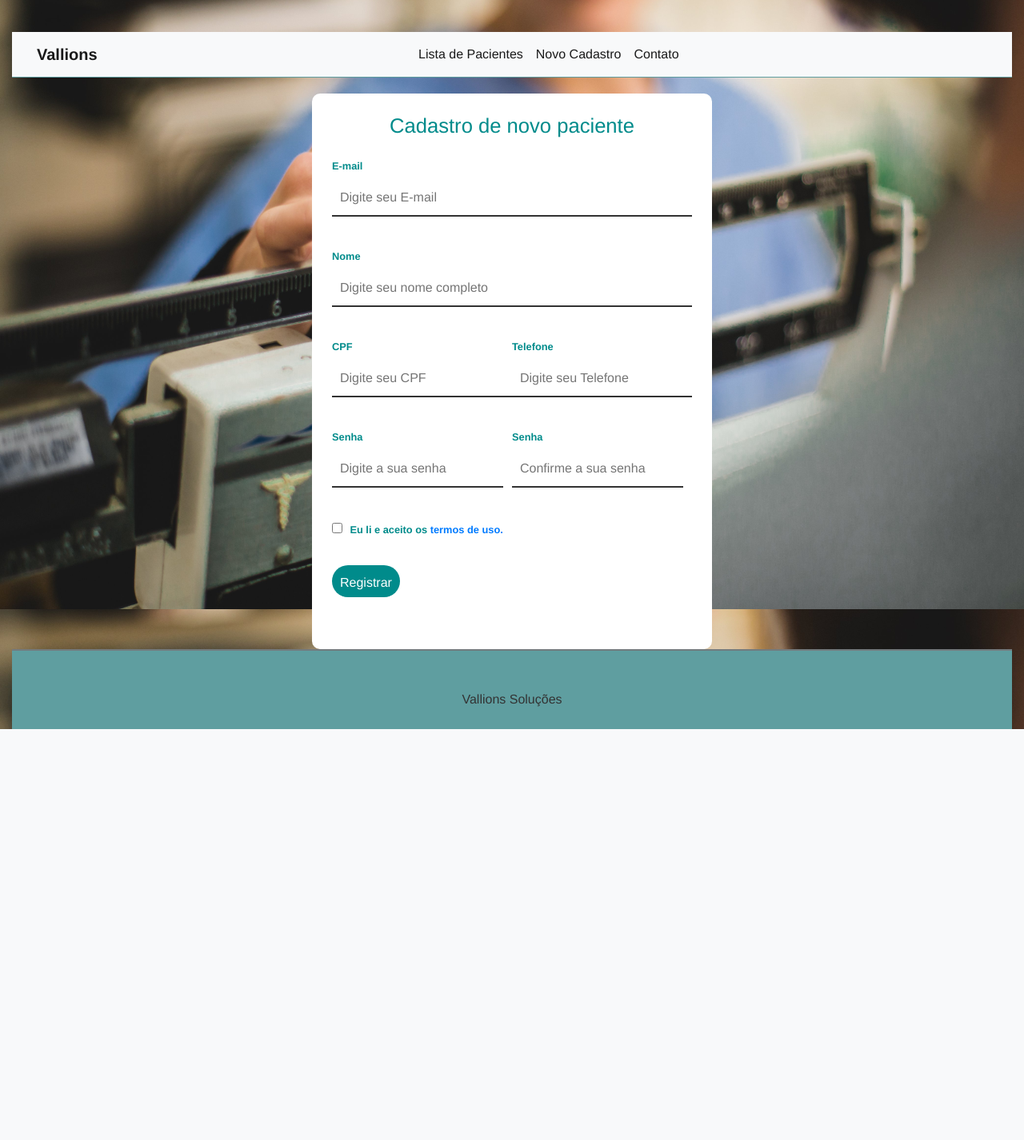
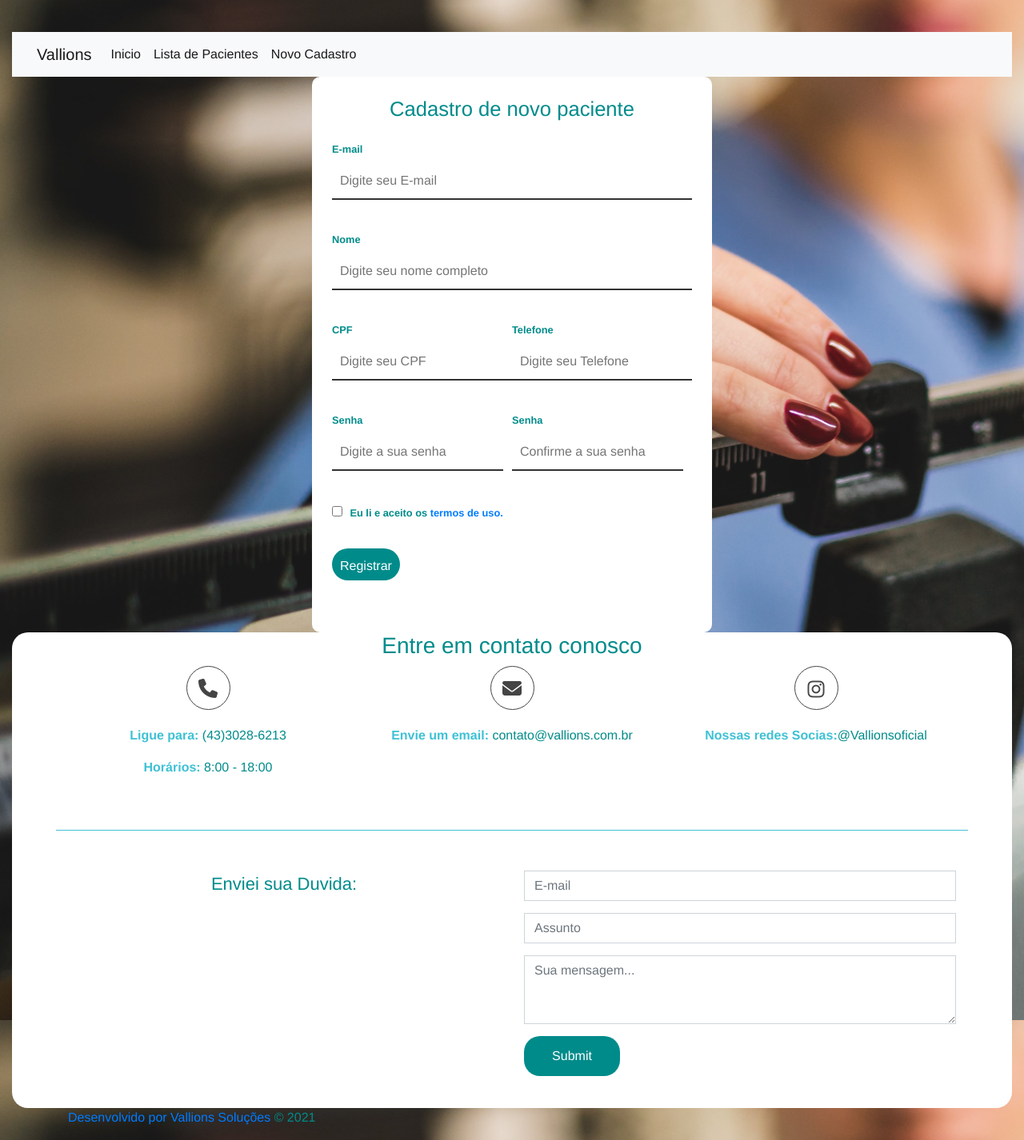
Before and after one commit to Fernandoamorim99/teste_vaga, a Django app: page /Cadastro/ in a window 1280 px wide. Shown: the whole page at 80% size. Before the commit the page ends 912 px from the top, so only its background shows below. Run offline with Django 3.2, Linux system fonts and the light colour scheme; some libraries are stand-ins or nearby versions.

Commit message:
footer/melhorias cadastro

```diff
--- a/Vagafront/pagina/static/css/styles.css
+++ b/Vagafront/pagina/static/css/styles.css
@@ -95,68 +95,56 @@
     display: inline-block;
     width: auto;
 }
-/* Validações*/
 
-.error-validation{
-    color: #FF1A1A;
-    position: absolute;
-    top: 57px;
-    font-size: .8rem;
+/* Footer */
+
+#contact-area {
+    background-color: #fff;
+	text-align: center;
+    border: none;
+    border-radius: 20px;
 }
 
-.template{
-    display: none;
-}
-/* Barra de navegação*/
-
-.navbar {
-    border-bottom: 1px solid cadetblue;
-    margin-bottom: 20px;
+.contact-box {
+	padding-bottom: 50px;
+	margin-bottom: 50px;
+	border-bottom: 1px solid #3EC1D5;
 }
 
-.navbar-nav {
-    margin: auto;
+.contact-box i {
+	color: #444;
+	border: solid 1px #444;
+	border-radius: 50%;
+	width: 55px;
+	height: 55px;
+	line-height: 55px;
+	font-size: 24px;
+	margin-bottom: 20px;
 }
 
-.navbar-brand {
-    font-weight: bold;
+.contact-box p {
+	font-size: 16px;
 }
 
-.navbar-light .navbar-nav a.navbar-link {
-    color: darkblue;
-    letter-spacing: 1px;
-}
-/* Lista de Usuários*/
-
-.list-div{
-    padding: 0;
+.contact-tile {
+	font-weight: bold;
+	color: #3EC1D5;
 }
 
-.task-list{
-    padding-left: 0;
+#msg-box p {
+	font-size: 22px;
 }
 
-.task-item{
-    list-style: none;
-    font-size: 20px;
-    height: 50px;
-    padding-top: 10px;
-    border: 1px dashed;
+#contact-form input[type="text"], #contact-form textarea {
+	margin-bottom: 15px;
+	border-radius: 0;
 }
 
-
-/* Rodapé */
-
-footer {
-    background-color: cadetblue;
-    height: 100px;
-    border-top: 2px solid rgb(115, 123, 126);
-    position: relative;
+#contact-form .main-btn {
+	width: 120px;
+	height: 50px;
 }
 
-footer p {
-    color: #333;
-    text-align: center;
-    top: 50%;
-    position: relative;
+#contact-form .main-btn:hover {
+	color: #3EC1D5;
 }
--- a/Vagafront/pagina/static/js/scripts.js
+++ /dev/null
@@ -1,7 +0,0 @@
-let form = document.getElementById("register-form")
-let submit = document.getElementById("btn-submit")
-
-submit.addEventListener('click',function(e){
-    e.preventDefaut();
-    console.log("Funcionou")
-})
--- a/Vagafront/pagina/templates/base.html
+++ b/Vagafront/pagina/templates/base.html
@@ -1,4 +1,9 @@
-{% load staticfiles %}
+{% load static %}
+    {% if msg != "" %}
+    <script>
+        alert('{{ msg }}');
+    </script>
+    {% endif %}
 <!DOCTYPE html>
 <html lang="en">
 <head>
@@ -6,9 +11,12 @@
     <meta http-equiv="X-UA-Compatible" content="IE=edge">
     <meta name="viewport" content="width=device-width, initial-scale=1.0">
     <title>{% block title %}{% endblock %}</title>
-    <link rel="stylesheet" href="https://stackpath.bootstrapcdn.com/bootstrap/4.5.2/css/bootstrap.min.css" integrity="sha384-JcKb8q3iqJ61gNV9KGb8thSsNjpSL0n8PARn9HuZOnIxN0hoP+VmmDGMN5t9UJ0Z" crossorigin="anonymous">
     <script src="https://kit.fontawesome.com/92c7e09626.js" crossorigin="anonymous"></script>
+    <script src="https://stackpath.bootstrapcdn.com/bootstrap/4.5.2/js/bootstrap.bundle.min.js" integrity="sha384-LtrjvnR4Twt/qOuYxE721u19sVFLVSA4hf/rRt6PrZTmiPltdZcI7q7PXQBYTKyf" crossorigin="anonymous"></script>
+    <link rel="stylesheet" href="https://stackpath.bootstrapcdn.com/bootstrap/4.4.1/css/bootstrap.min.css" integrity="sha384-Vkoo8x4CGsO3+Hhxv8T/Q5PaXtkKtu6ug5TOeNV6gBiFeWPGFN9MuhOf23Q9Ifjh" crossorigin="anonymous">
     <link rel="stylesheet" href="{% static 'css/styles.css' %}">
+    <script src="{% static '/Js/scripts.js' %}"></script>
+
 
 </head>
 <body>
@@ -22,13 +30,13 @@
                 <div class="collapse navbar-collapse" id="navbarSupportedContent">
                 <ul class="navbar-nav me-auto mb-2 mb-lg-0">
                     <li class="nav-item">
+                        <a class="nav-link active" aria-current="page" href="{% url 'inicio' %}">Inicio</a>
+                    </li>
+                    <li class="nav-item">
                         <a class="nav-link active" aria-current="page" href="{% url 'usuarios' %}">Lista de Pacientes</a>
                     </li>
                     <li class="nav-item">
                         <a class="nav-link active" aria-current="page" href="{% url 'cadastro' %}">Novo Cadastro</a>
-                    </li>
-                    <li class="nav-item">
-                        <a class="nav-link active" aria-current="page" href="{% url 'contato' %}">Contato</a>
                     </li>
                 </ul>
                 </div>
@@ -38,12 +46,52 @@
         {% block content %}{% endblock %}
 
         <footer>
-            <p> Vallions Soluções </p>
+            <div id="contact-area">
+            <div class="container">
+                <div class="row">
+                    <div class="col-md-12">
+                    <h3 class="main-title">Entre em contato conosco</h3>
+                    </div>
+                    <div class="col-md-4 contact-box">
+                    <i class="fas fa-phone"></i>
+                    <p><span class="contact-tile">Ligue para:</span> (43)3028-6213</p>
+                    <p><span class="contact-tile">Horários:</span> 8:00 - 18:00</p>
+                    </div>
+                    <div class="col-md-4 contact-box">
+                    <i class="fas fa-envelope"></i>
+                    <p><span class="contact-tile">Envie um email:</span> contato@vallions.com.br</p>
+                    </div>
+                    <div class="col-md-4 contact-box">
+                    <i class="fab fa-instagram"></i>
+                    <p><span class="contact-tile">Nossas redes Socias:</span>@Vallionsoficial</p>
+                    </div>
+                    <div class="col-md-6" id="msg-box">
+                    <p>Enviei sua Duvida:</p>
+                    </div>
+                    <div class="col-md-6" id="contact-form">
+                    <form action="">
+                        <input type="text" class="form-control" placeholder="E-mail" name="email">
+                        <input type="text" class="form-control" placeholder="Assunto" name="subject">
+                        <textarea class="form-control" rows="3" placeholder="Sua mensagem..." name="message"></textarea>
+                        <input type="submit" class="main-btn">
+                    </form>
+                    </div>
+                </div>
+            </div>
+            </div>
+            <div id="copy-area">
+            <div class="container">
+                <div class="row">
+                    <div class="col-md-12">
+                    <p>Desenvolvido por <a href="https://www.vallions.com.br" target="_blank">Vallions Soluções</a> &copy; 2021</p>
+                    </div>
+                </div>
+            </div>
+            </div>
         </footer>
     </div>
 
-    <script src="https://stackpath.bootstrapcdn.com/bootstrap/4.5.2/js/bootstrap.bundle.min.js" integrity="sha384-LtrjvnR4Twt/qOuYxE721u19sVFLVSA4hf/rRt6PrZTmiPltdZcI7q7PXQBYTKyf" crossorigin="anonymous"></script>
-    <script src="{% static 'static/js/scripts.js' %}"></script>
+
 
 
 </body>
--- a/Vagafront/pagina/templates/cadastro.html
+++ b/Vagafront/pagina/templates/cadastro.html
@@ -1,8 +1,4 @@
 {% extends 'base.html' %}
-
-{% if msg %}
-
-{% endif %}
 
 
 {% block title %} Cadastro {% endblock %}
@@ -11,7 +7,7 @@
 
     <div id="main-container">
         <h1>Cadastro de novo paciente</h1>
-        <form id="register-form" action="{% url 'cadastro' %}" method="post">
+        <form id="register-form" action="/Cadastro/" method="post">
             {% csrf_token %}
             <div class="full-box">
                 <label for="email">E-mail</label>
@@ -26,7 +22,7 @@
                 <input id="cpf" type="text" name="cpf" autocomplete="off" placeholder="Digite seu CPF">
             </div>
             <div class="half-box">
-                <label for="cpf">Telefone</label>
+                <label for="phone">Telefone</label>
                 <input id="phone" type="text" name="phone" autocomplete="off" placeholder="Digite seu Telefone">
             </div>
             <div class="half-box spacing">
@@ -46,5 +42,4 @@
             </div>
         </form>
     </div>
-    <p class="error-validation template"></p>
 {% endblock %}
--- a/Vagafront/pagina/urls.py
+++ b/Vagafront/pagina/urls.py
@@ -5,5 +5,5 @@
     path('',views.inicio),
     path('Cadastro/',views.cadastro, name = "cadastro"),
     path('Usuarios/',views.usuarios, name = 'usuarios'),
-    path('Contato/',views.contato, name = 'contato'),
+    path('inicio/',views.inicio, name = 'inicio'),
 ]
--- a/Vagafront/pagina/views.py
+++ b/Vagafront/pagina/views.py
@@ -6,46 +6,103 @@
 import json
 
 def inicio (request):
-    return render(request,"inicio.html")
+    mensagem = ""
+    return render(request,"inicio.html",{'msg': mensagem})
 
 
 def cadastro (request):
+    mensagem = None
+    status_msn = 1
     url = "http://api.teste.vallions.com.br:7000/api/user"
     name = request.POST.get('name')
     email = request.POST.get('email')
     senha = request.POST.get('password')
+    conf = request.POST.get('passconfirm')
     telefone = request.POST.get('phone')
     cpf = request.POST.get('cpf')
-    if name or email or senha or telefone or cpf == None:
-        mensagem = "Revise as informações e tente novamente!"
+    print(name,email,cpf)
+    if name == None:
+        name = ""
+        status_msn -= 1
+    else:
+        if email == None:
+            email = ""
+            status_msn -= 1
+        else:
+            if senha == None:
+                senha = ""
+                status_msn -= 1
+            else:
+                if conf == None:
+                    conf = ""
+                    status_msn -= 1
+                else:
+                    if telefone == None:
+                        telefone = ""
+                        status_msn -= 1
+                    else:
+                        if cpf == None:
+                            cpf = ""
+                            status_msn -= 1
+    if status_msn <= 0:
+        mensagem = ""
+        print("None")
         return render(request,"cadastro.html",{'msg': mensagem})
     else:
-        payload = {
-        'name': str(name),
-        'email':str(email),
-        'password':str(senha),
-        'phone':str(telefone),
-        'cpf':str(cpf),
-        }
-        headers= {}
-
-        response = requests.post(url, headers=headers, data = payload)
-
-        response.text.encode('utf8')
-        print(response)
-        if response == "<Response [200]>":
-            mensagem = "Cadastro concluido!"
-            return render(request,"inicio.html",{'msg': mensagem})
+        if name == "":
+            mensagem = "Erro no cadastro, Preencha o campo Nome!"
+            print("Erro no cadastro, Preencha o campo Nome!")
+            return render(request,"cadastro.html",{'msg': mensagem})
         else:
-            mensagem = "Erro no cadastro, Tente novamente mais Tarde!"
-            return render(request,"cadastro.html",{'msg': mensagem})
-    return render(request,"cadastro.html")
+            if email == "":
+                mensagem = "Erro no cadastro, Preencha o campo E-mail!"
+                print("Erro no cadastro, Preencha o campo E-mail!!")
+                return render(request,"cadastro.html",{'msg': mensagem})
+            else:
+                if cpf == "":
+                    mensagem = "Erro no cadastro, Preencha o campo CPF!"
+                    print("Erro no cadastro, Preencha o campo CPF!")
+                    return render(request,"cadastro.html",{'msg': mensagem})
+                else:
+                    if telefone == "":
+                        mensagem = "Erro no cadastro, Preencha o campo Telefone!"
+                        print("Erro no cadastro, Preencha o campo Telefone!")
+                        return render(request,"cadastro.html",{'msg': mensagem})
+                    else:
+                        if senha == "":
+                            mensagem = "Erro no cadastro, Preencha o campo Senha!"
+                            print("Erro no cadastro, Preencha o campo Senha!")
+                            return render(request,"cadastro.html",{'msg': mensagem})
+                        else:
+                            if conf == "":
+                                mensagem = "Erro no cadastro, Preencha o campo de confirmação de Senha!"
+                                print("Erro no cadastro, Preencha o campo de confirmação de Senha!")
+                                return render(request,"cadastro.html",{'msg': mensagem})
+                            else:
+                                if senha == conf:
+                                    payload = {
+                                    'name': str(name),
+                                    'email':str(email),
+                                    'password':str(senha),
+                                    'phone':str(telefone),
+                                    'cpf':str(cpf),
+                                    }
+                                    headers= {}
+                                    response = requests.post(url, headers=headers, data = payload)
+                                    response.text.encode('utf8')
+                                    print("Cadastrado")
+                                else:
+                                    mensagem = "Senhas não correspondem!"
+                                    print("Senhas não correspondem!")
+                                    return render(request,"cadastro.html",{'msg': mensagem})
+    return render(request,"cadastro.html",{'msg': mensagem})
 
 
 def usuarios (request):
     page = {}
     comp1 = []
     comp2 = []
+    mensagem = ""
     url = "http://api.teste.vallions.com.br:7000/api/users"
     payload = {}
     headers= {}
@@ -87,8 +144,4 @@
                 comp1 = []
                 comp2 = []
 
-    return render(request,"usuarios.html",{"data":response})
-
-
-def contato (request):
-    return render(request,"contato.html")
+    return render(request,"usuarios.html",{"data":response, 'msg': mensagem})
```
